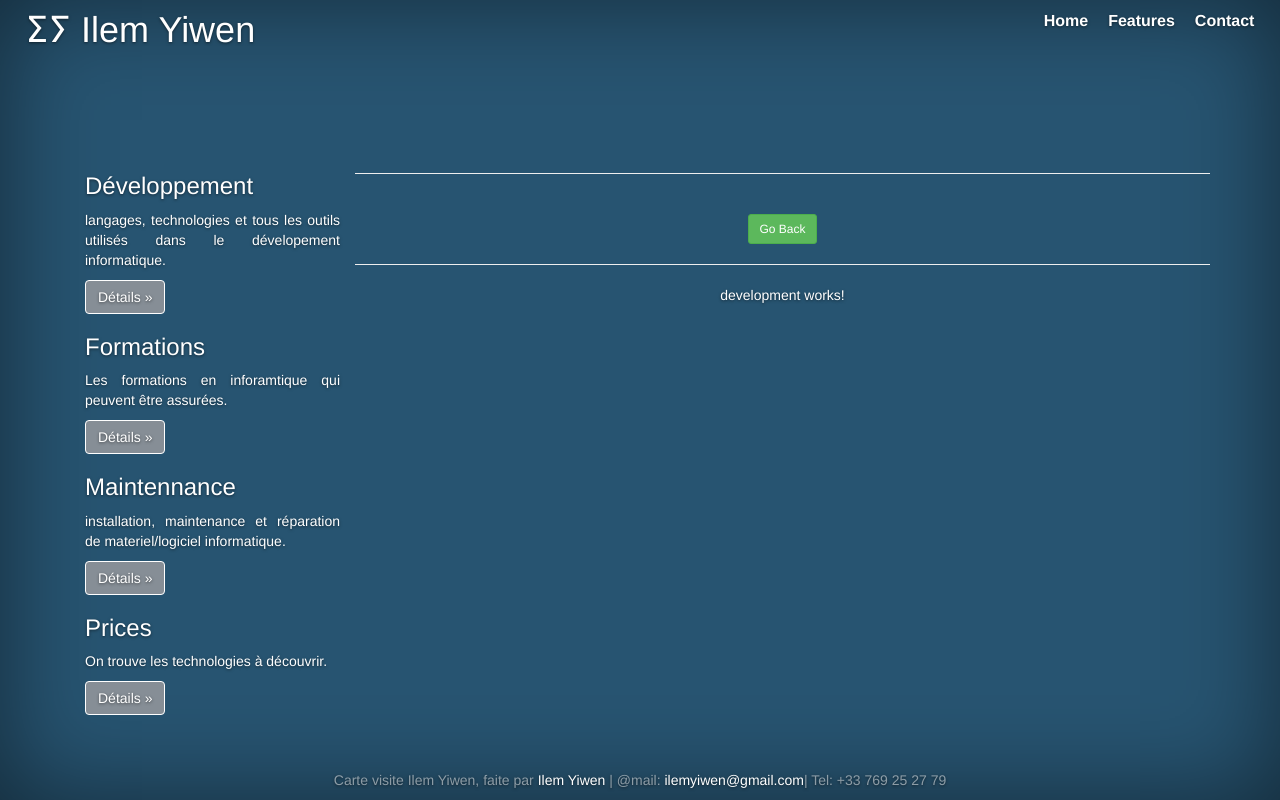
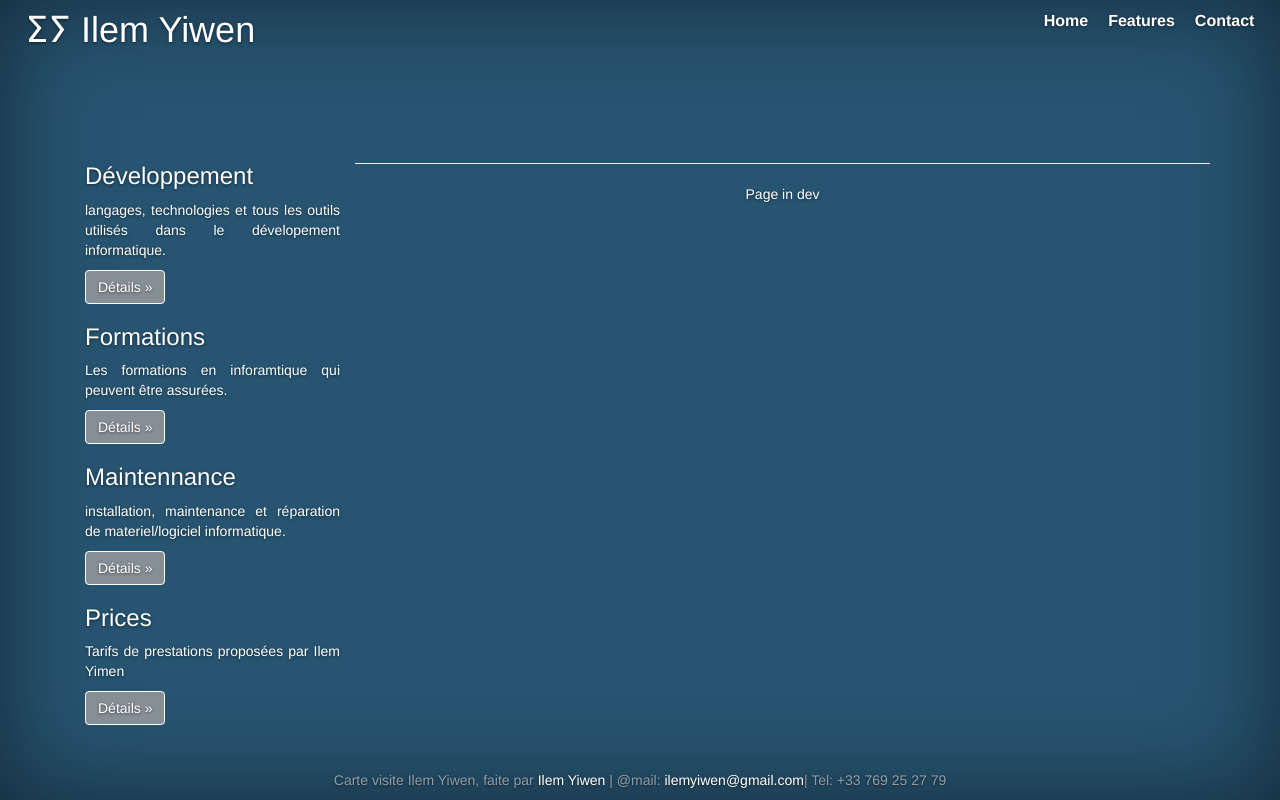
Before and after one commit to Azul-Git/ilem, an Angular app: page /features/development in a window 1280 px wide. Built offline with nearby package versions, Linux system fonts and the light colour scheme.

Commit message:
retour à la racine des features.components fils

```diff
--- a/src/app/features/development/development.component.html
+++ b/src/app/features/development/development.component.html
@@ -1,8 +1,8 @@
-<div class="header_features">
+<!-- <div class="header_features">
   <br>
   <button type="button" class="btn btn-success btn-sm pull-center" position="relative" (click)= gbclick()>Go Back</button>
 </div>
-<hr>
+<hr> -->
 <p>
-  development works!
+  Page in dev
 </p>
--- a/src/app/features/features.component.html
+++ b/src/app/features/features.component.html
@@ -17,7 +17,7 @@
     </div><!--/span-->
     <div class="features-menu">
       <h3 class="features-menu-title">Prices</h3>
-      <p>On trouve les technologies à découvrir. </p>
+      <p>Tarifs de prestations proposées par Ilem Yimen </p>
       <p><a class="btn btn-secondary" [routerLink]="['/prices']" role="button">Détails »</a></p>
     </div><!--/span-->
   </div><!--/row-->
--- a/src/app/features/maintenance/maintenance.component.html
+++ b/src/app/features/maintenance/maintenance.component.html
@@ -1,8 +1,8 @@
 <div class="header_features">
   <br>
-  <button type="button" class="btn btn-success btn-sm pull-center" position="relative" (click)= gbclick()>Go Back</button>
+  <button type="button" class="btn btn-success btn-sm pull-center" position="relative" [routerLink]="['../']">Go Back</button>
 </div>
 <hr>
 <h2>
-  soon...
+  Page in develepment
 </h2>
--- a/src/app/features/training/training.component.html
+++ b/src/app/features/training/training.component.html
@@ -1,8 +1,8 @@
 <div class="header_features">
   <br>
-  <button type="button" class="btn btn-success btn-sm pull-center" position="relative" (click)= gbclick()>Go Back</button>
+  <button type="button" class="btn btn-success btn-sm pull-center" position="relative" [routerLink]="['../']">Go Back</button>
 </div>
 <hr>
 <h2>
-  soon...
+  Page in dev...
 </h2>
```
